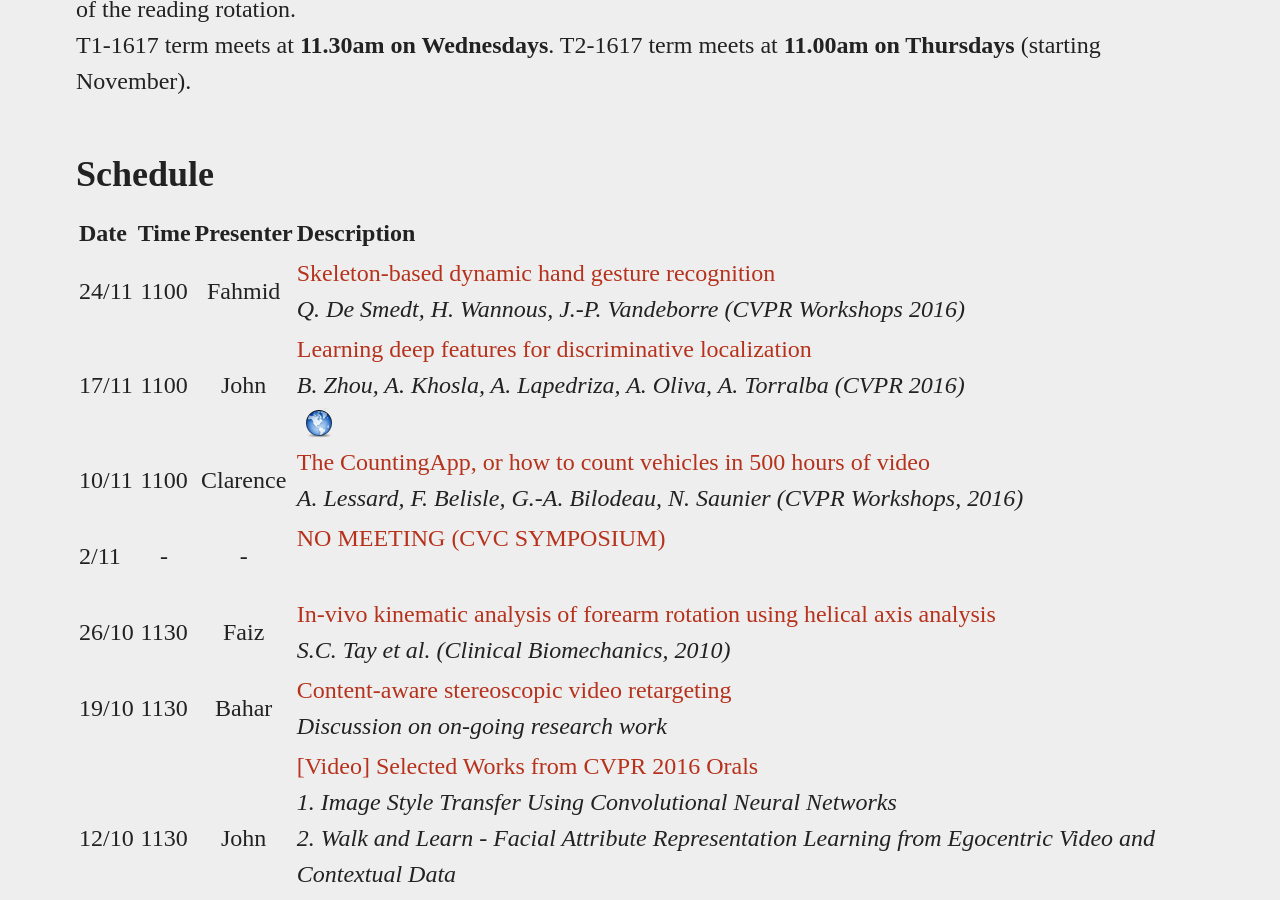
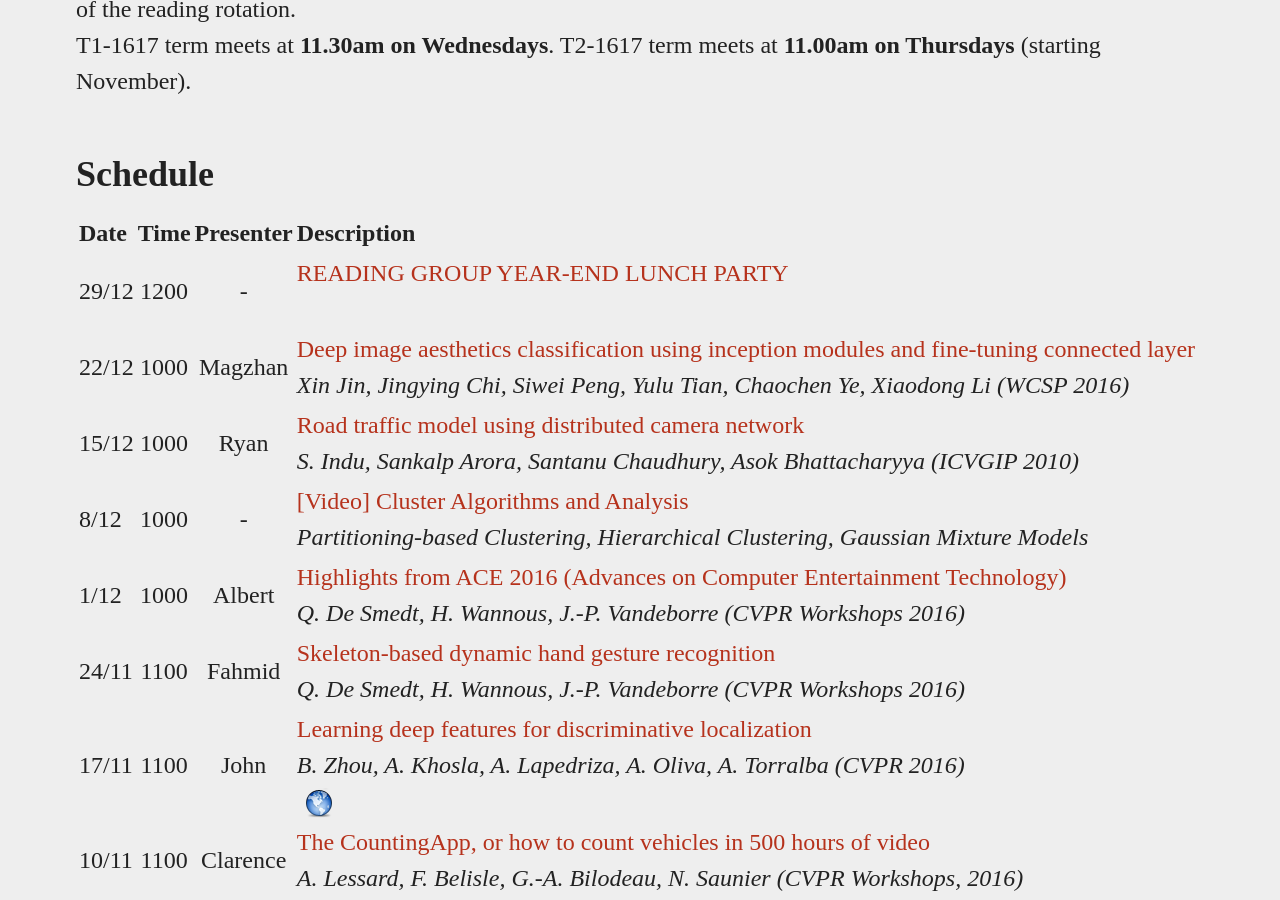
Before and after one commit to viprlab/viprlab.github.io, a Jekyll site: the page built from readinggroup.md, in a window 1280 px wide and 900 px high, scrolled down 271 px. Built offline with Jekyll 4.4.1, drawn with Linux system fonts in a browser that asks for light colours.

Commit message:
update schedule

```diff
--- a/readinggroup.md
+++ b/readinggroup.md
@@ -3,6 +3,34 @@ layout: page
 permalink: /readinggroup/
 title: Reading Group
 reads:
+    - date: "29/12"
+      time: "1200"
+      presenter: "-"
+      paper: "READING GROUP YEAR-END LUNCH PARTY"
+    - date: "22/12"
+      time: "1000"
+      presenter: "Magzhan"
+      paper: "Deep image aesthetics classification using inception modules and fine-tuning connected layer"
+      details: "Xin Jin, Jingying Chi, Siwei Peng, Yulu Tian, Chaochen Ye, Xiaodong Li (WCSP 2016)"
+      url: "https://arxiv.org/pdf/1610.02256.pdf"
+    - date: "15/12"
+      time: "1000"
+      presenter: "Ryan"
+      paper: "Road traffic model using distributed camera network"
+      details: "S. Indu, Sankalp Arora, Santanu Chaudhury, Asok Bhattacharyya (ICVGIP 2010)"
+      url: "http://dl.acm.org/citation.cfm?id=1924577"
+    - date: "8/12"
+      time: "1000"
+      presenter: "-"
+      paper: "[Video] Cluster Algorithms and Analysis"
+      details: "Partitioning-based Clustering, Hierarchical Clustering, Gaussian Mixture Models"
+      url: "https://www.youtube.com/playlist?list=PL9nPe5haZNpuBqZ5LWb54lk1Fi4Shlp49"
+    - date: "1/12"
+      time: "1000"
+      presenter: "Albert"
+      paper: "Highlights from ACE 2016 (Advances on Computer Entertainment Technology)"
+      details: "Q. De Smedt, H. Wannous, J.-P. Vandeborre (CVPR Workshops 2016)"
+      url: "http://mixedrealitylab.org/ace2016/"
     - date: "24/11"
       time: "1100"
       presenter: "Fahmid"
```
